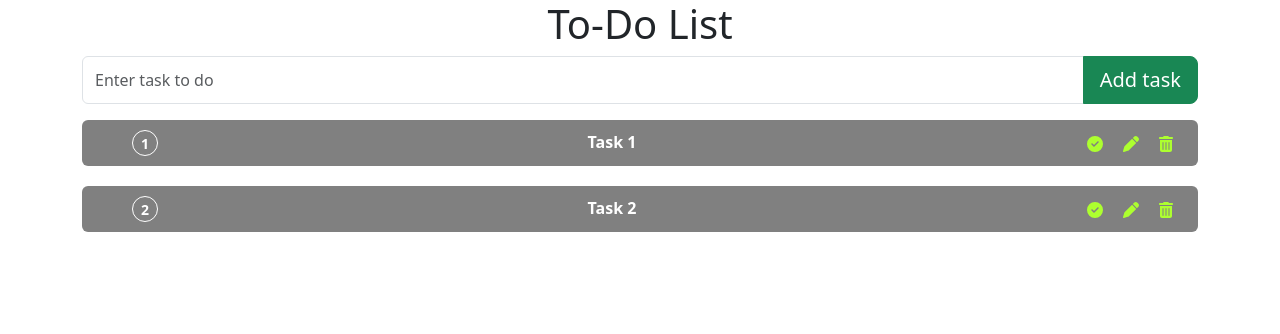
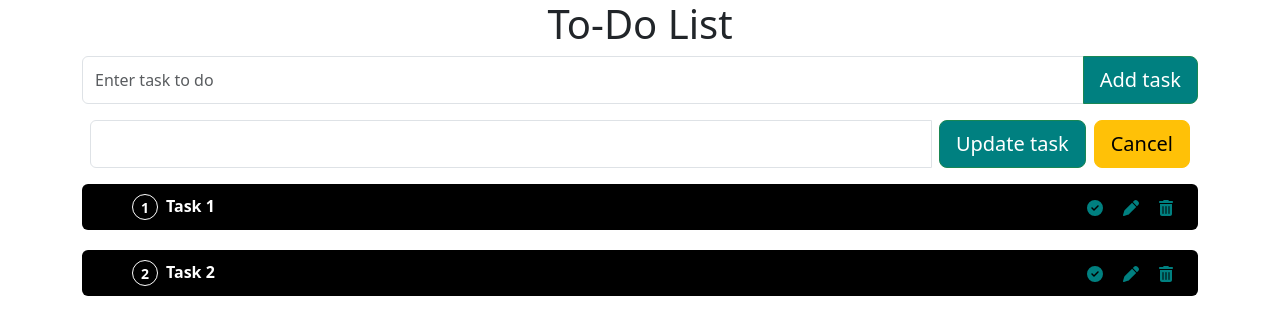
Before and after one commit to pesto-students/p7-mohammad-PotzarellaMozarella, a React (Create React App) app in the folder Week-9/to-do-list/: page / in a window 1280 px wide. Shown: the top 334 px of the page. Built offline with nearby package versions, Linux system fonts and the light colour scheme.

Commit message:
Added delete, add and mark done functionalities

```diff
--- a/Week-9/to-do-list/src/App.css
+++ b/Week-9/to-do-list/src/App.css
@@ -7,7 +7,7 @@ body {
 
 }
 .taskBg {
-  background-color: grey;
+  background-color: black;
   border-radius: 6px;
   margin-bottom: 20px;
   padding: 10px 140px 10px 50px;
@@ -19,10 +19,12 @@ body {
 }
 .taskBg .taskDetails{
   flex: 1;
+  text-align: left;
 }
 .taskBg  .done .taskDetails{
   text-decoration: line-through;
   opacity: 0.3;
+
 }
 .taskNumber {
   color: white;
@@ -53,8 +55,12 @@ body {
   display: inline-block;
   margin: 0 10px 0 10px;
   cursor: pointer;
-  color: greenyellow;
+  color: teal;
 }
 .taskBg .iconsWrapper span:hover{
   color: burlywood;
 }
+#button-addon2 {
+  background-color: teal;
+  color: white;
+}
--- a/Week-9/to-do-list/src/App.js
+++ b/Week-9/to-do-list/src/App.js
@@ -21,16 +21,35 @@ function App() {
 
   //Add task function
   const addTask = () => {
+    //if there is a newTask we create 1) a newEntry object 2) setToDo with it 3) reset the newTask element
+    if(newTask){
+      let num = toDo.length + 1;
+      let newEntry = {id: num, title: newTask, status: false}
+      setToDo([...toDo, newEntry]);
+      setnewTask('');
+    }
+  }
 
-  }
   //Delete task function
   const deleteTask = (id) => {
+    let newTasks = toDo.filter(task => task.id != id)
+    setToDo(newTasks);
+  }
 
-  }
   //Mark completed task function
   const markDone = (id) => {
+    //toggle the status between true and false
+    let newTask = toDo.map(task => {
+      if(task.id === id) {
+        return (
+          {...task, status: !task.status}
+        )
+      }
+    return task;
+    })
+    setToDo(newTask);
+  }
 
-  }
   //Edit task function
   const editTask = () => {
 
@@ -51,8 +70,28 @@ function App() {
 
   {/* Form to add tasks to-do */}
       <div className="input-group mb-3">
-        <input type="text" className="form-control" placeholder="Enter task to do" aria-label="Enter task to do" aria-describedby="button-addon2"/>
-        <button className="btn btn-lg btn-success" type="button" id="button-addon2">Add task</button>
+        <input type="text"
+          className="form-control"
+          placeholder="Enter task to do"
+          value= {newTask}
+          onChange= {(e) => {setnewTask(e.target.value)}}
+        />
+        <button className="btn btn-lg btn-success"
+          type="button"
+          id="button-addon2"
+          onClick={addTask}>
+          Add task
+        </button>
+      </div>
+
+   {/* Form to update tasks to-do */}
+   <div className="input-group mb-3">
+        <input type="text" className="form-control mx-2"/>
+        <div className="col-auto">
+          <button className="btn btn-lg btn-success mr-20" type="button" id="button-addon2">Update task</button>
+          <button className="btn btn-lg btn-warning mx-2" type="button" >Cancel</button>
+        </div>
+
       </div>
 
   {/*To display message if to do list is empty */}
@@ -69,14 +108,20 @@ function App() {
                   <span className='taskNumber'>{index + 1}</span>
                   <span className='taskDetails'>{task.title}</span>
                 </div>
+
                 <div className='iconsWrapper'>
-                  <span title='Mark done'>
+                  <span title='Mark done'
+                    onClick={() => {markDone(task.id)}}>
                     <FontAwesomeIcon icon={faCircleCheck} />
                   </span>
-                  <span title='Edit'>
+
+                  {/* If the task status is false (not completed) only then show edit option */}
+                  {task.status ? null : ( <span title='Edit'>
                     <FontAwesomeIcon icon={faPen} />
-                  </span>
-                  <span title='Delete'>
+                  </span>)}
+
+                  <span title='Delete'
+                    onClick={() => {deleteTask(task.id)}}>
                     <FontAwesomeIcon icon={faTrashCan} />
                   </span>
                 </div>
```
